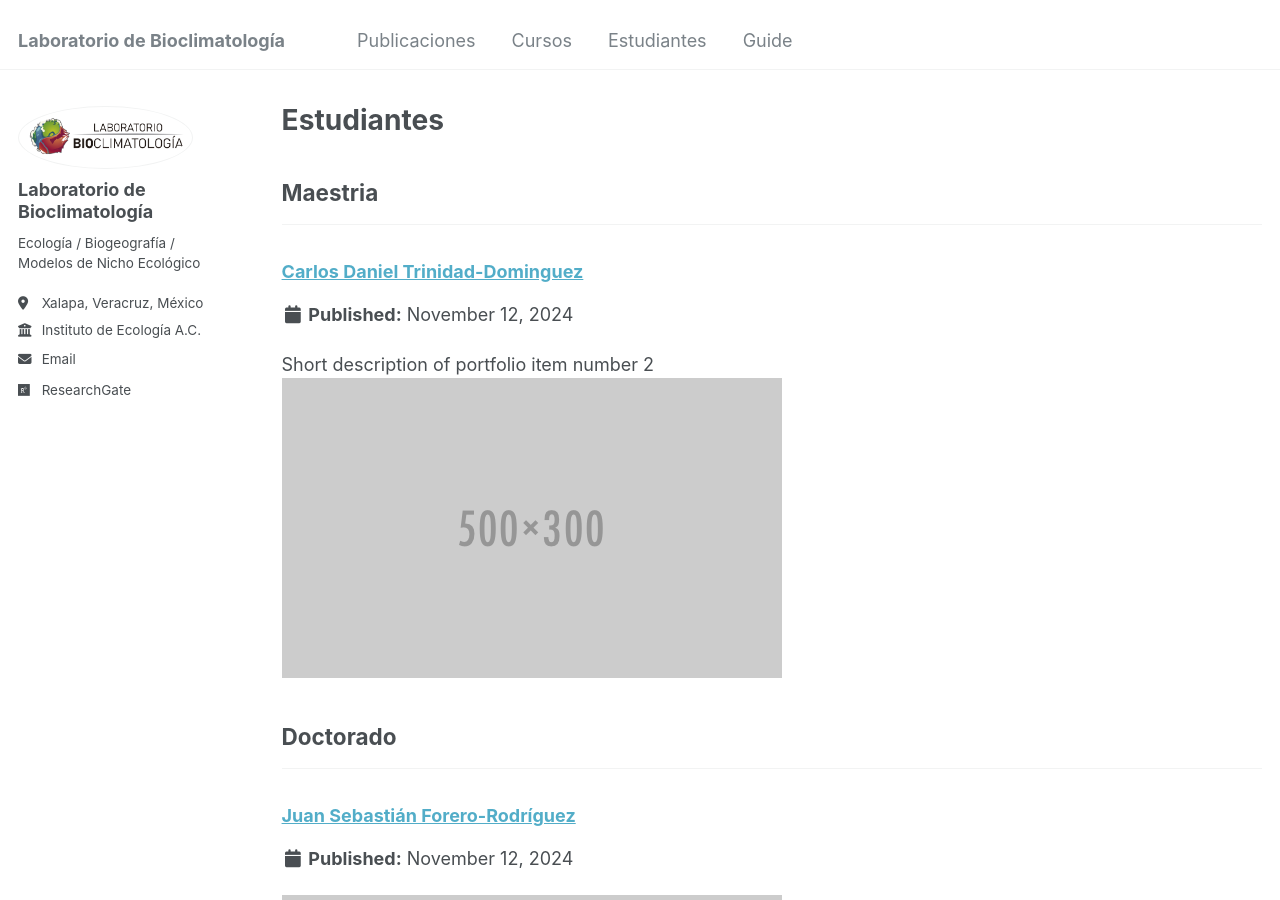
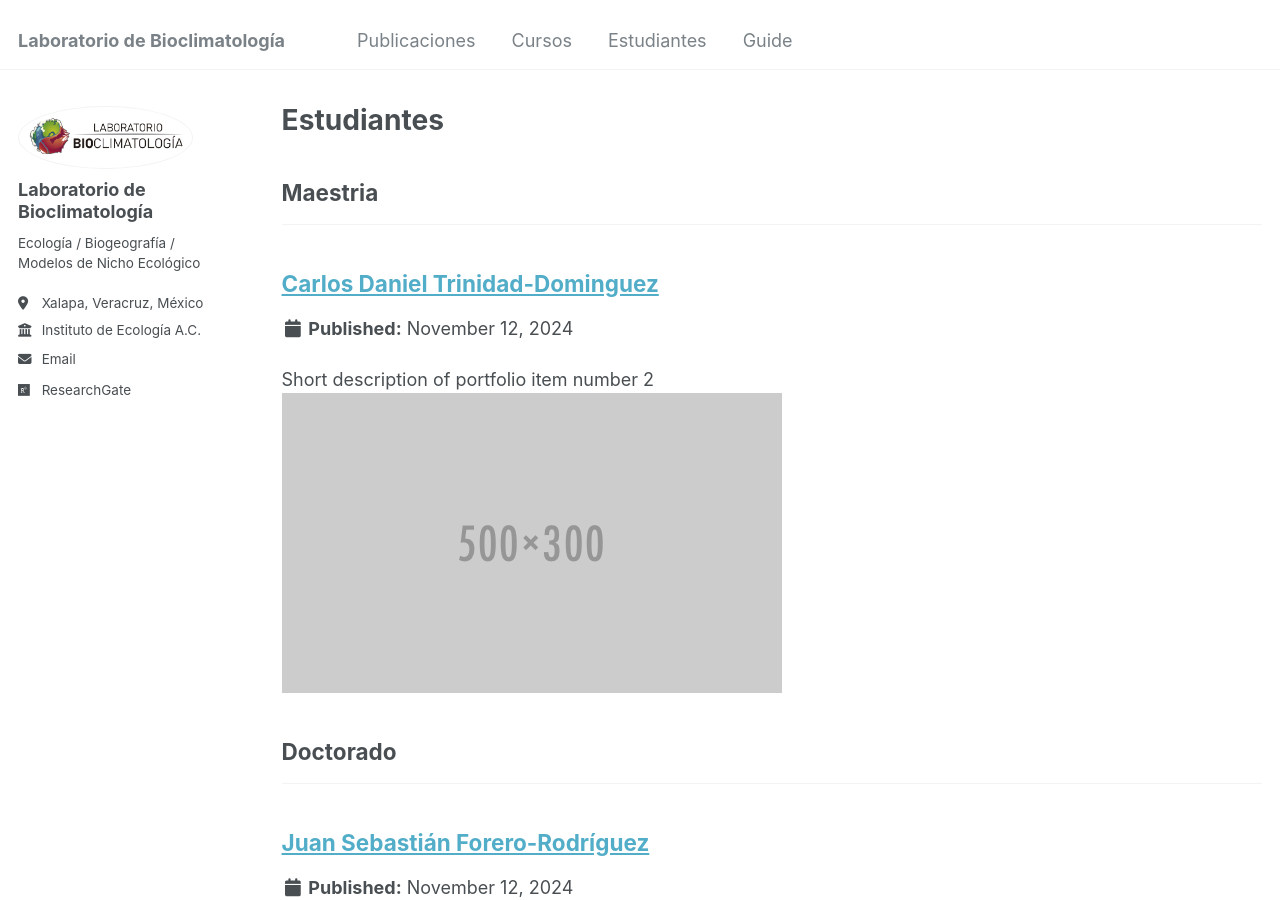
Before and after one commit to Labbioclim/bioclimat, a Jekyll site: the page built from _pages/portfolio.html, in a window 1280 px wide and 900 px high. Built offline with Jekyll 4.4.1, drawn with Linux system fonts in a browser that asks for light colours.

Commit message:
Update archive-single_stud.html

```diff
--- a/_includes/archive-single_stud.html
+++ b/_includes/archive-single_stud.html
@@ -26,13 +26,13 @@
       </div>
     {% endif %}
 
-    <h3 class="archive__item-title" itemprop="headline">
+    <h2 class="archive__item-title" itemprop="headline">
       {% if post.link %}
-        <a href="{{ post.link }}" rel="permalink">{{ title }}</a>
+        <a href="{{ post.link }}">{{ title }}</a> <a href="{{ base_path }}{{ post.url }}" rel="permalink"><i class="fa fa-link" aria-hidden="true" title="permalink"></i><span class="sr-only">Permalink</span></a>
       {% else %}
-        <a href="{{ post.link }}" rel="permalink">{{ title }}</a>
+        <a href="{{ base_path }}{{ post.link }}" rel="permalink">{{ title }}</a>
       {% endif %}
-    </h3>
+    </h2>
 
     {% if post.read_time %}
       <p class="page__meta"><i class="fa fa-clock-o" aria-hidden="true"></i> {% include read-time.html %}</p>
```
